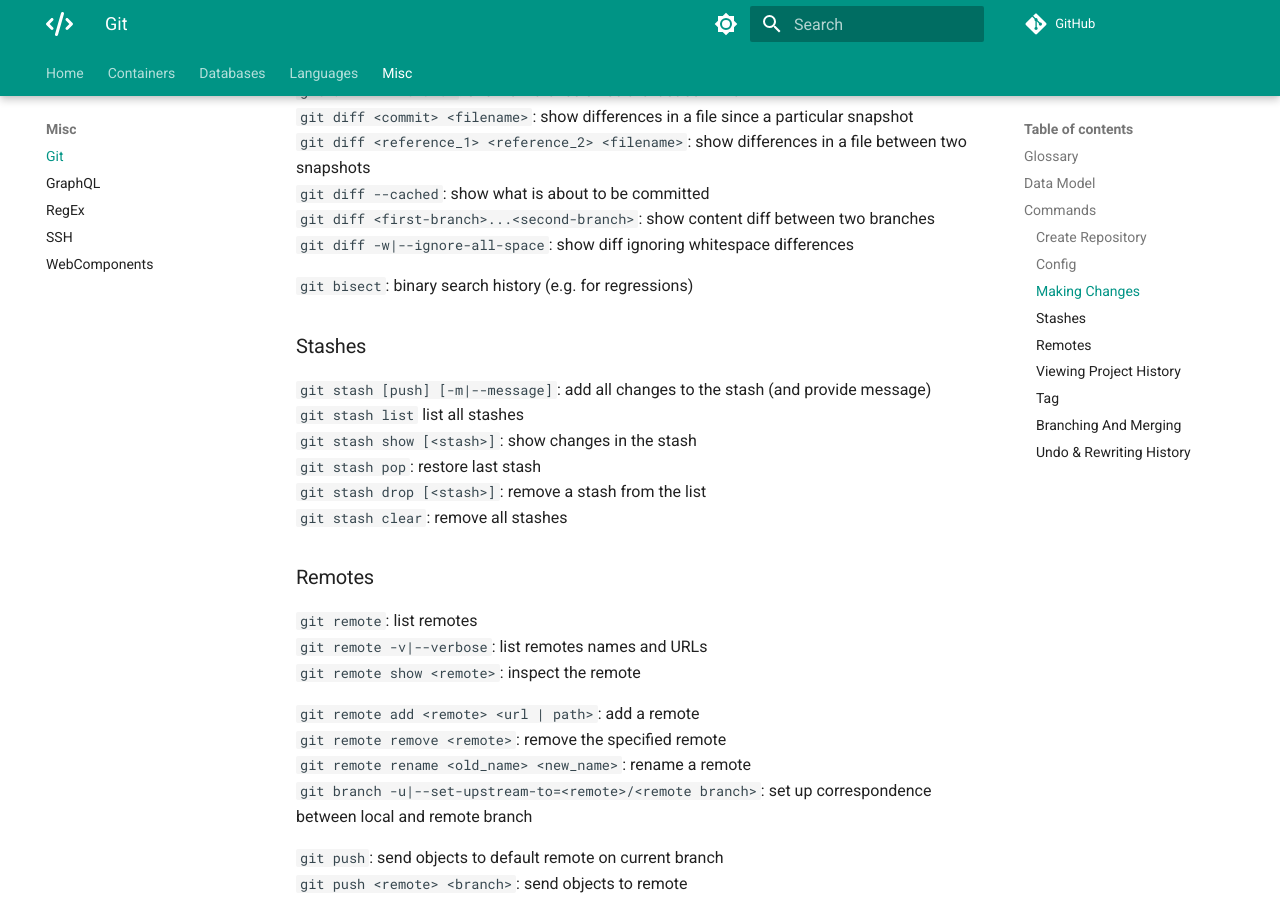
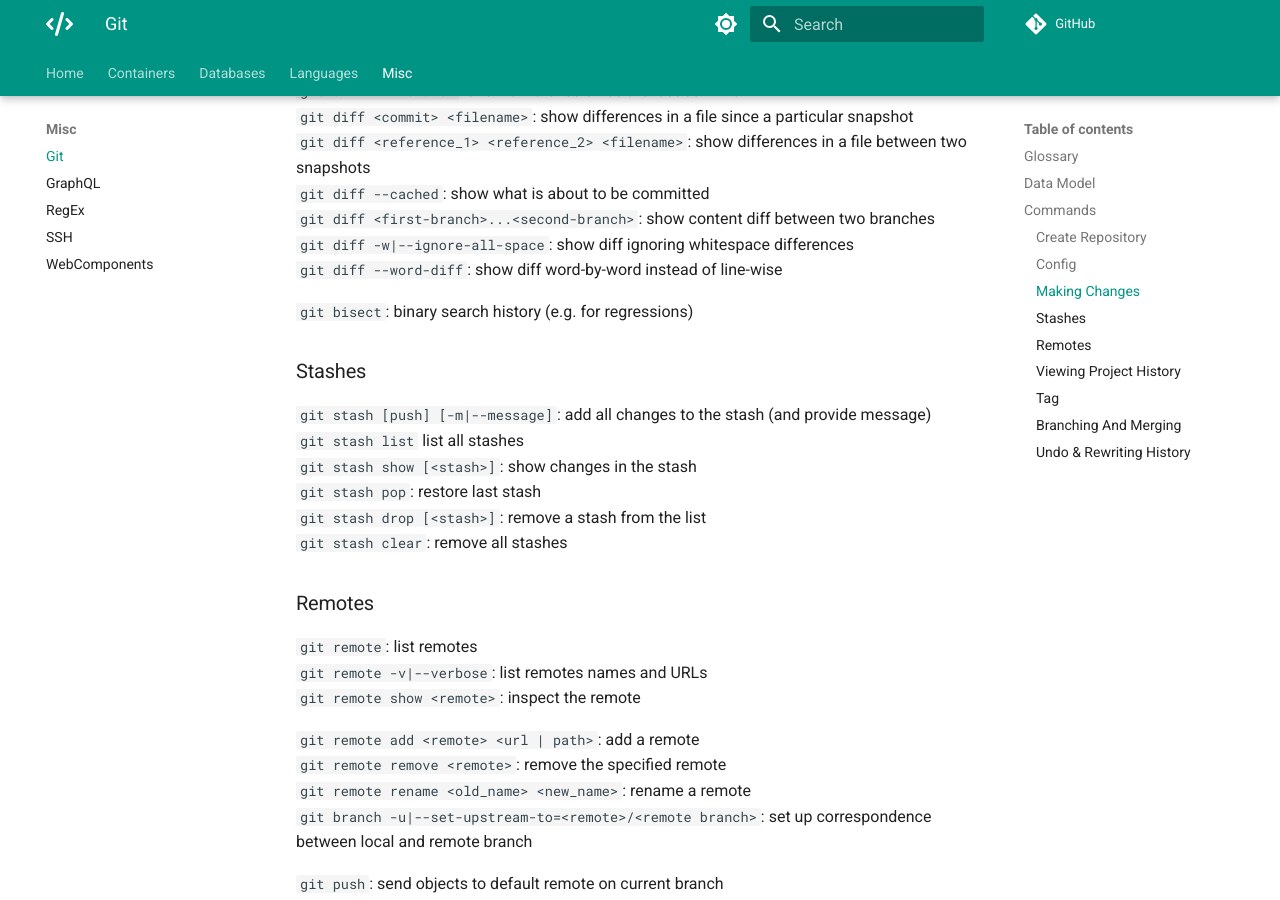
Before and after one commit to m-lamonaca/programming-notes, an MkDocs documentation site: the page built from docs/misc/git.md, in a window 1280 px wide and 900 px high, scrolled down 2767 px. Built offline with MkDocs 1.6.1 and Material for MkDocs 9.7.7, drawn with Linux system fonts in a browser that asks for light colours; comment, search, counter and statistics services are not loaded.

Commit message:
git: add `--word-diff` notes

```diff
--- a/docs/misc/git.md
+++ b/docs/misc/git.md
@@ -118,6 +118,7 @@ def load_reference(name_or_id):
 `git diff  --cached`: show what is about to be committed
 `git diff <first-branch>...<second-branch>`: show content diff between two branches
 `git diff -w|--ignore-all-space`: show diff ignoring whitespace differences
+`git diff --word-diff`: show diff word-by-word instead of line-wise
 
 `git bisect`: binary search history (e.g. for regressions)
 
```
